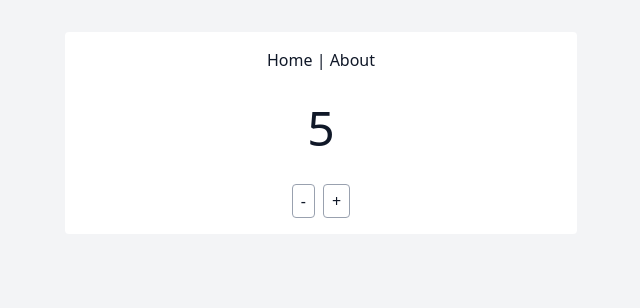
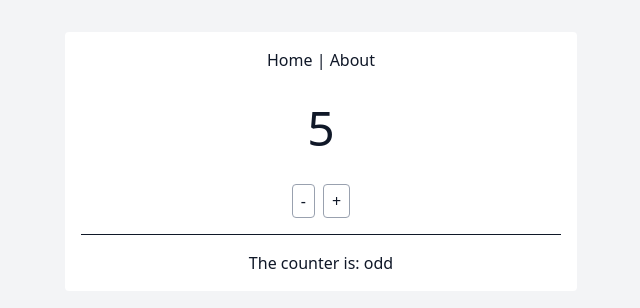
Before and after one commit to tyler36/learn-pinia-setup, a Vue app: page / in a window 1280 px wide. Shown: the top 308 px of the page, without its empty margins (319-959 px from the left). Built offline with nearby package versions, Linux system fonts and the light colour scheme.

Commit message:
computer even/odd state

```diff
--- a/src/views/HomeView.vue
+++ b/src/views/HomeView.vue
@@ -1,16 +1,20 @@
 <template>
-  <div class="home text-center">
+  <div class="home text-center space-y-4">
     <div class="count text-center text-5xl my-8">{{ count }}</div>
 
     <div class="flex gap-x-2 justify-center mt-6">
       <button @click="decreaseCount" class="px-2 py-1 border rounded border-gray-400 hover:bg-gray-300">-</button>
       <button @click="increaseCount" class="px-2 py-1 border rounded border-gray-400 hover:bg-gray-300">+</button>
     </div>
+
+    <hr>
+
+    <div>The counter is: {{ oddOrEven }}</div>
   </div>
 </template>
 
 <script setup>
-import { ref } from "vue";
+import { ref, computed } from "vue";
 const count = ref(5)
 
 function increaseCount() {
@@ -19,4 +23,10 @@ function increaseCount() {
 function decreaseCount() {
   count.value--
 }
+
+const oddOrEven = computed(() => {
+  if (count.value % 2 === 0 ) return 'even'
+
+  return 'odd'
+})
 </script>
```
